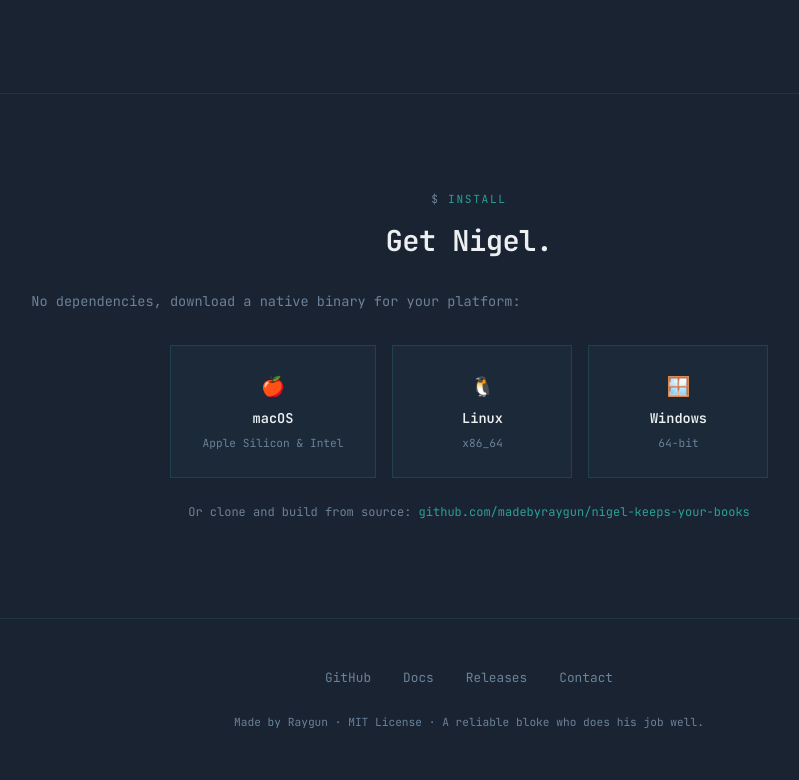
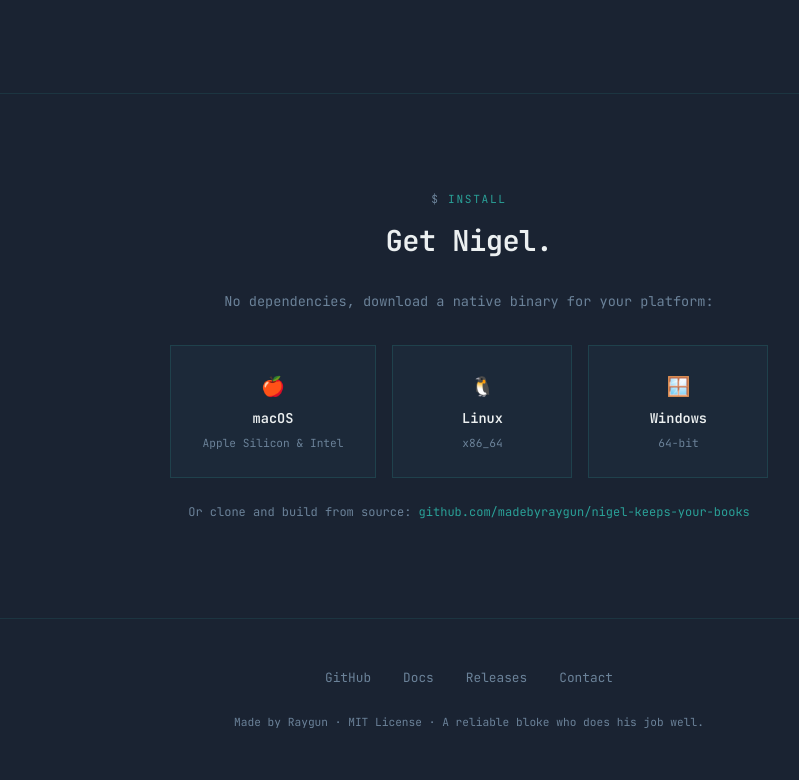
Before and after one commit to madebyraygun/nigel-keeps-your-books, a plain HTML site: page site/index.html in a window 1280 px wide. Shown: the part 5939-6719 px from the top of the page, without its empty margins (171-970 px from the left). Drawn offline with Linux system fonts and the light colour scheme.

Commit message:
style changes

```diff
--- a/site/index.html
+++ b/site/index.html
@@ -681,7 +681,7 @@
             <section class="download reveal" id="download">
                 <div class="section-label">install</div>
                 <h2>Get Nigel.</h2>
-                <p class="section-intro">
+                <p class="section-intro download">
                     No dependencies, download a native binary for your platform:
                 </p>
                 <div class="download-options">
```
